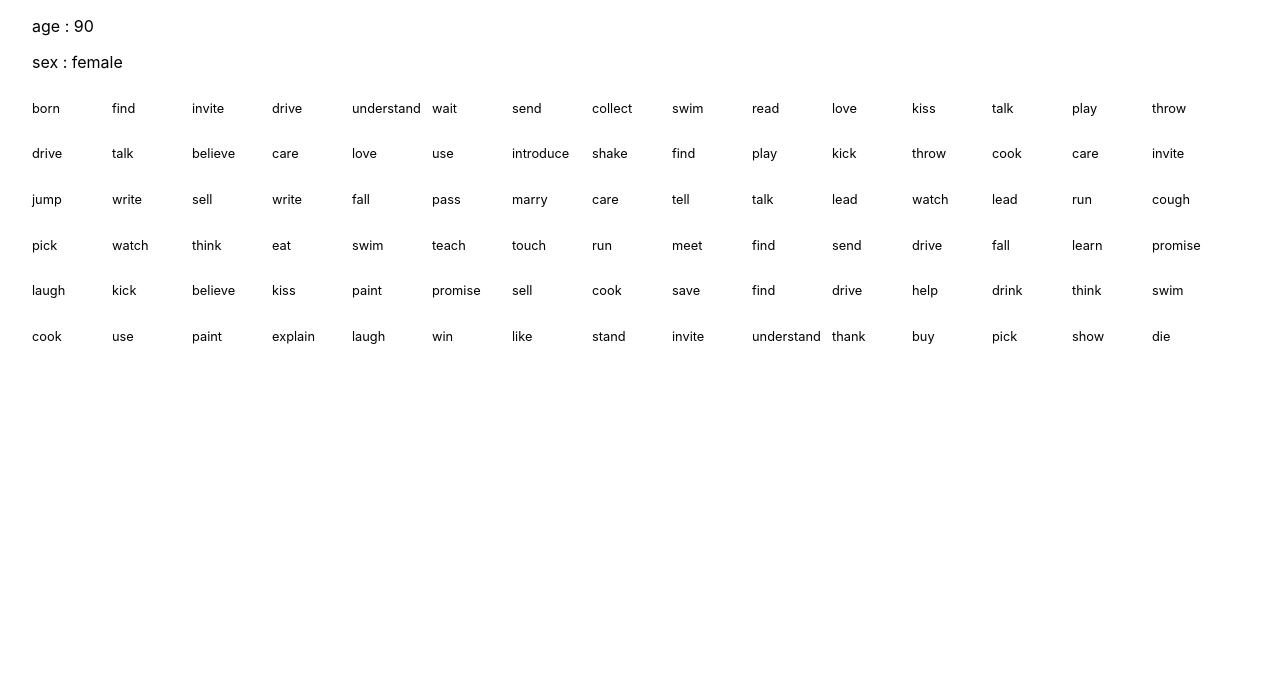
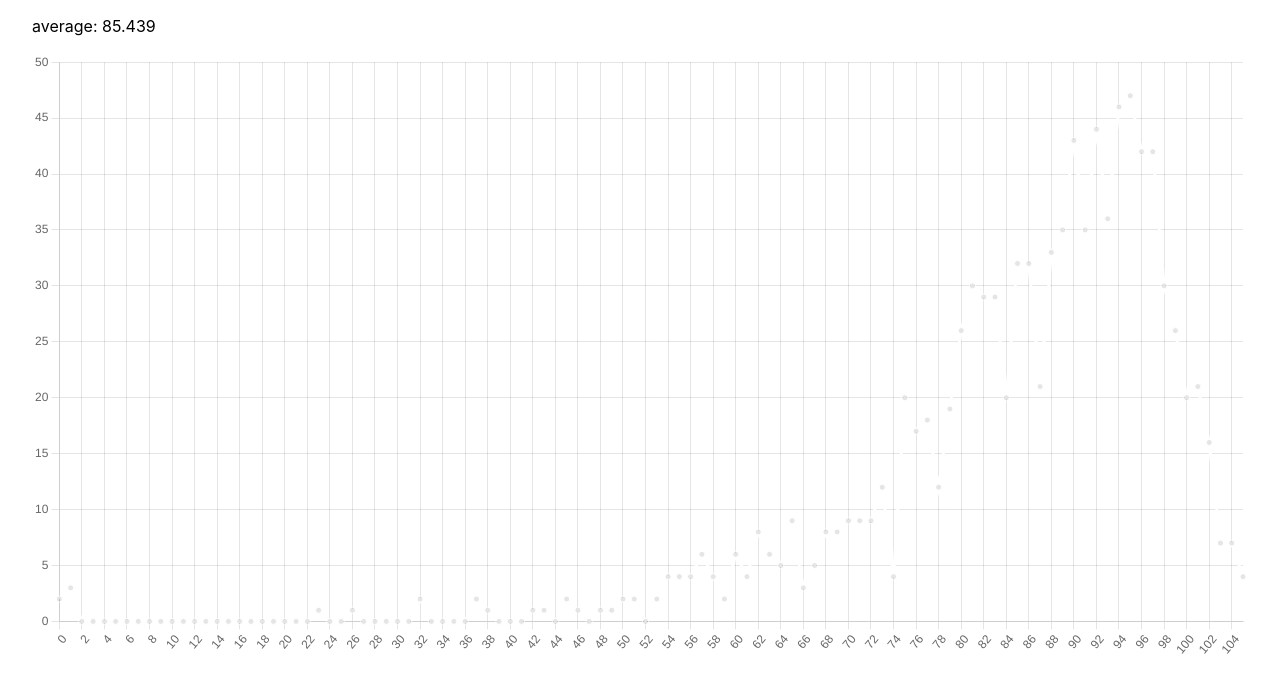
Before and after one commit to aratius/OrdinaryLife, a Next.js app: page / in a window 1280 px wide. Shown: the top 692 px of the page. Built offline with nearby package versions, Linux system fonts and the light colour scheme.

Commit message:
draw chart

```diff
--- a/package.json
+++ b/package.json
@@ -12,6 +12,7 @@
     "@types/node": "18.11.9",
     "@types/react": "18.0.24",
     "@types/react-dom": "18.0.8",
+    "chart.js": "^3.9.1",
     "eslint": "8.26.0",
     "eslint-config-next": "13.0.1",
     "next": "13.0.1",
--- a/src/pages/index.tsx
+++ b/src/pages/index.tsx
@@ -1,28 +1,85 @@
+import { Chart, CategoryScale, ChartConfiguration, LineController, LineElement, PointElement, LinearScale, Title} from 'chart.js'
 import { useEffect, useRef, useState } from 'react';
 import Life, { Sex } from '../lib/life';
 import styles from '../styles/Home.module.css'
+Chart.register(CategoryScale, LineController, LineElement, PointElement, LinearScale, Title);
 
 export default function Home() {
+
+  const [isCounting, setIsCounting] = useState<boolean>(true)
 
   const [events, setEvents] = useState<string[]>([])
   const [sex, setSex] = useState<Sex>(Sex.undefined)
 
+  const [average, setAverage] = useState<number>(0)
+
+  const isMounted = useRef<boolean>(false)
   const life = useRef<Life>(new Life())
+  const lifeLimits = useRef<number[]>([])
+  const chart = useRef<Chart|null>(null)
 
   useEffect(() => {
-    setInterval(() => {
+    if(isMounted.current) return
+    count()
+    isMounted.current = true
+  }, [])
+
+  const count = async () => {
+    let cnt = 0
+    while(cnt < 1000) {
+      await new Promise(r => setTimeout(r, 1))
       life.current = new Life()
       const hasBorn = life.current.born()
       if (hasBorn) life.current.execute()
 
       setEvents(life.current.events)
       setSex(life.current.sex)
-      if(life.current.age < 50) console.log(life.current.age);
-    }, 100)
-  }, [])
+
+      lifeLimits.current.push(life.current.age)
+      cnt ++
+    }
+    setIsCounting(false)
+  }
+
+  /**
+   *
+   * @param node
+   */
+  const onRefChart = (node: HTMLCanvasElement) => {
+    if(!node || chart.current != null) return
+    const limits = [...lifeLimits.current]
+    const max = limits.reduce((a, b) => Math.max(a, b))
+    const ave = limits.reduce((a, b) => a + b) / limits.length
+    const ageData = new Array(max).fill(0)
+    for(let i = 0; i < limits.length; i++) {
+      ageData[limits[i]] ++
+    }
+
+    setAverage(ave)
+
+    chart.current = new Chart(
+      node,
+      {
+        type: "line",
+        data: {
+          labels: new Array(max).fill(0).map((_, i) => i),
+          datasets: [{
+            label: "",
+            fill: true,
+            data: ageData,
+            borderColor: "#fff",
+            tension: .01
+          }]
+        }
+      }
+    )
+  }
 
   return (
     <div className={styles.container}>
+        {
+          isCounting ?
+          <>
             <p>age : {events.length}</p>
             <p>sex : {sex == Sex.male ? "male" : sex == Sex.female ? "female" : "undefined"}</p>
             <div>
@@ -30,6 +87,12 @@ export default function Home() {
                     return <p key={i}>{e}</p>
                   })}
             </div>
+          </>:
+          <>
+            <p>average: {average}</p>
+            <canvas ref={onRefChart}></canvas>
+          </>
+        }
     </div>
   )
 }
```
Also changed, not shown: 1 other file (tests, documents, lock files or other folders). Lines whose indentation alone changed are shown as unchanged.
